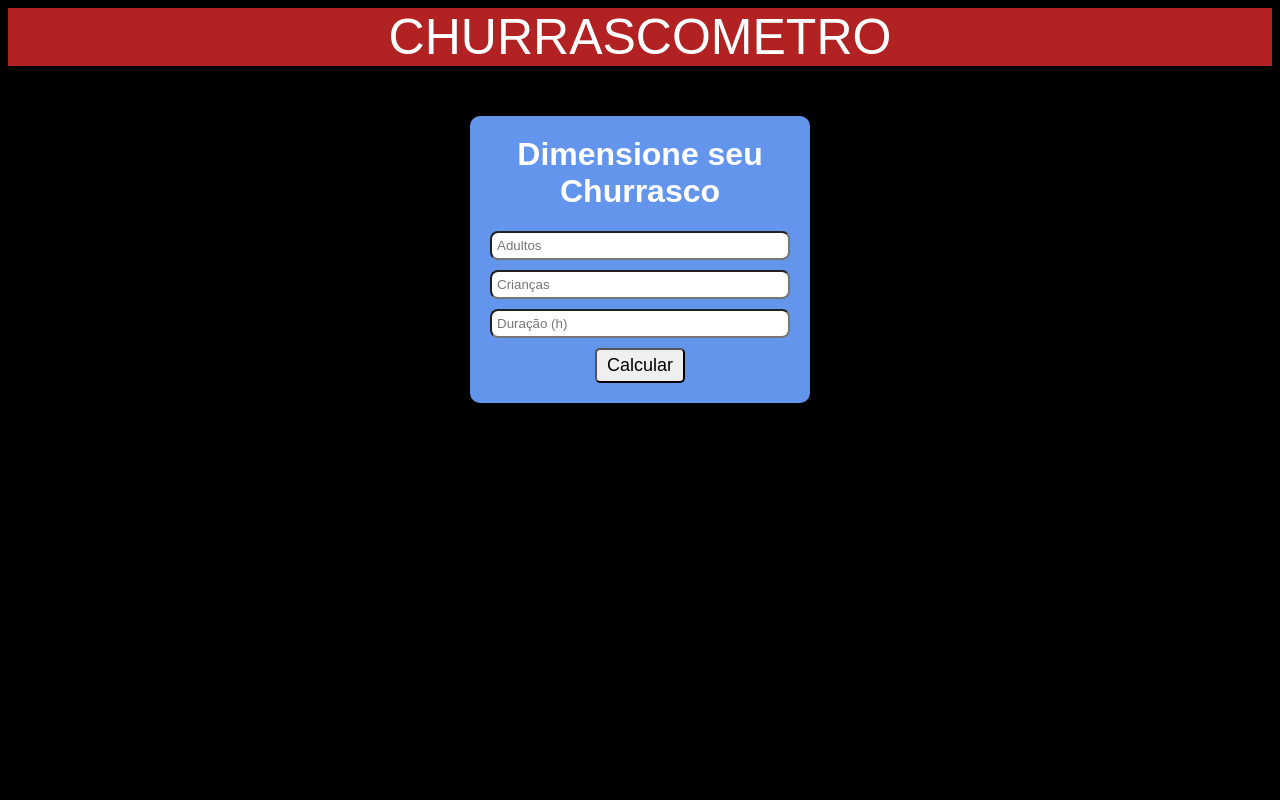
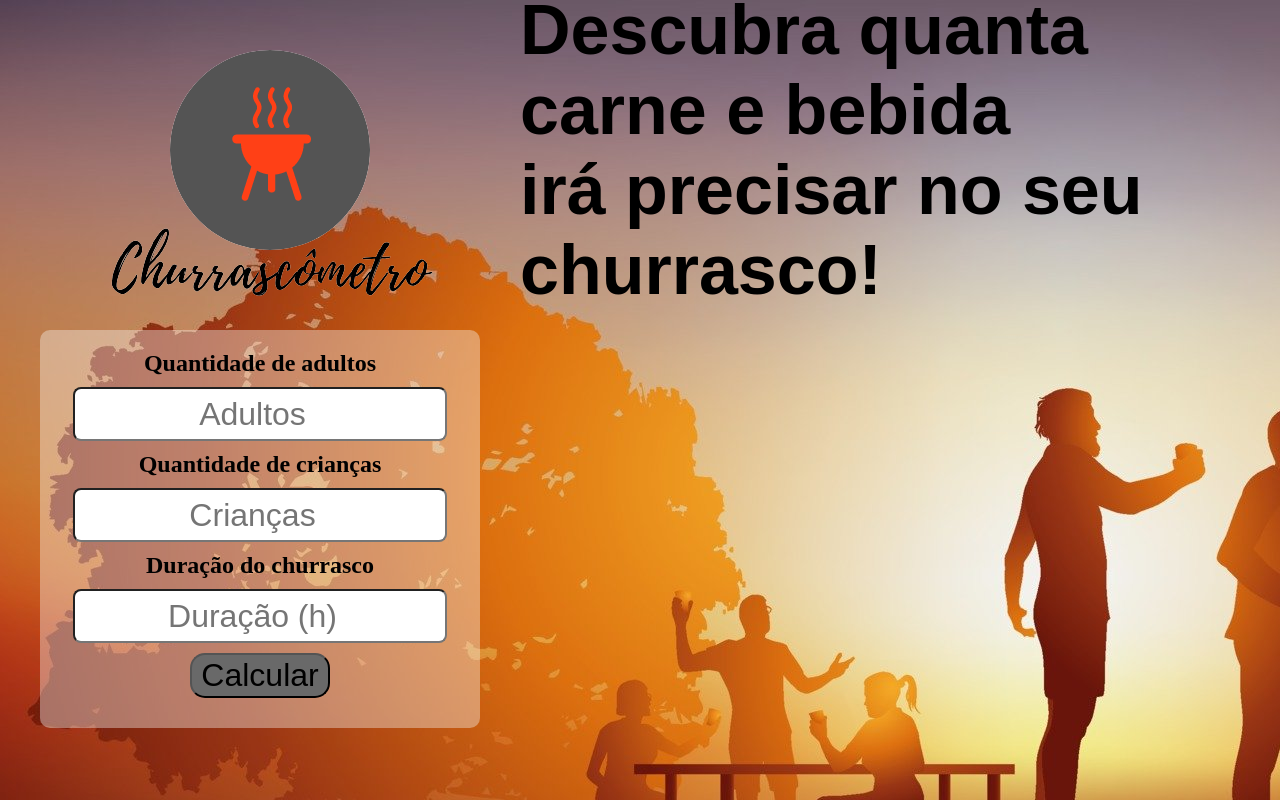
Before and after one commit to Felipe-Albert/Churrascometro, a plain HTML site: page Dimensionador de churrasco/index.html in a window 1280 px wide. Drawn offline with Linux system fonts and the light colour scheme; a web font is replaced by a local one.

Commit message:
Add files via upload

```diff
--- a/Dimensionador de churrasco/index.html
+++ b/Dimensionador de churrasco/index.html
@@ -5,22 +5,32 @@
     <meta http-equiv="X-UA-Compatible" content="IE=edge">
     <meta name="viewport" content="width=device-width, initial-scale=1.0">
     <link rel="stylesheet" type="text/css" href="./style/style.css">
+    <link rel="icon" href="./images/icone_churrasco.jpg" type="image/jpg">
+
+
+    <link href = "https: //fonts.googleapis.com/css2? family = Poppins: wght @ 200 & display = swap "rel =" stylesheet ">
     <title>Churrascometro</title>
 </head>
 
 <body>
-    <div class="topo">CHURRASCOMETRO</div>
+    <header>
+        <img class="logo" src="./images/CHURRASCÔMETRO.png">
+        <h1 class="topo">Descubra quanta carne e bebida <br> irá precisar no seu churrasco!</h1>
+    </header>
 
     <div class="container">
-        <h1>Dimensione seu Churrasco</h1>
+
+        <h2>Quantidade de adultos</h2>
         <input id="adultos" name="adultos" type="number" placeholder="Adultos">
+        <h2>Quantidade de crianças</h2>
         <input id="criancas" name="criancas" type="number" placeholder="Crianças">
+        <h2>Duração do churrasco</h2>
         <input id="duracao" name="duracao" type="number" placeholder="Duração (h)">
         <button onclick="calcular()">Calcular</button>
 
         <div id="resultado">
+        </div>
 
-        </div>
     </div>
 
     <script src="./script/script.js"></script>
--- a/Dimensionador de churrasco/script/script.js
+++ b/Dimensionador de churrasco/script/script.js
@@ -11,7 +11,6 @@ let inputDuracao = document.getElementById("duracao");
 let resultado = document.getElementById("resultado");
 
 function calcular() {
-    console.log("calculando...")
 
     let adultos = inputAdultos.value;
     let criancas = inputCriancas.value;
@@ -24,7 +23,7 @@ function calcular() {
 
     resultado.innerHTML = `<p>${qtdTotalCarne / 1000} Kg de Carne</p>`
     resultado.innerHTML += `<p>${Math.ceil(qtdTotalCerveja / 355)} Latas de Cerveja</p>`
-    resultado.innerHTML += `<p>${Math.ceil(qtdTotalRefrigerante / 2000)} Garrafas de Refrigerante</p>`
+    resultado.innerHTML += `<p>${Math.ceil(qtdTotalRefrigerante / 2000)} Garrafas (2L) de Refrigerante</p>`
 
 }
 
--- a/Dimensionador de churrasco/style/style.css
+++ b/Dimensionador de churrasco/style/style.css
@@ -1,46 +1,60 @@
-body{
-    background-color: black;
+*{
+    margin: 0;
+    text-decoration: none;
+
+}
+header{
+    display: flex;
+    align-items: center;
+    flex-direction: row;
+    justify-content: space-between;
+    padding-left: 20px;
+    padding-right: 40px;
+    margin-top: -100px;
 }
 
 .topo{
+
+    font-size: 70px;
     font-family: Arial, Helvetica, sans-serif;
-    background-color: firebrick;
-    color: white;
-    text-align: center;
-    font-size: 50px;
+}
 
+body{
+    background-image: url(../images/churrasco_em_familia.jpg);
 }
 
 .container{
-    font-family: Arial, Helvetica, sans-serif;
-    max-width: 300px;
-    margin: auto;
-    margin-top: 50px;
-    background-color: cornflowerblue;
-    color: white;
+    max-width: 400px;
+    margin-top: -70px;
+    margin-left: 40px;
+    background-color: rgba(245, 239, 235, 0.400);
+    color: black;
     text-align: center;
+
     padding: 20px;
     border-radius: 10px;
 }
 
-h1{
-    margin-top: 0;
-}
-
 input{
-    width: 100%;
-    display: block;
+    height: 40px;
+    text-align: center;
+    font-size: 2rem;
+    width: 90%;
     padding: 5px;
-    box-sizing: border-box;
-    margin-bottom: 10px;
+    margin: 10px;
     border-radius: 8px;
 }
 
 button{
-    width: 30%;
-    height: 35px;
-    padding: 5px;
-    border-radius: 5px;
+    width: 35%;
+    height: 45px;
+    border-radius: 15px;
     text-align: center;
-    font-size: 18px;
+    font-size: 2rem;
+    background-color: DimGray;
 }
+
+#resultado{
+    font-size: 30px;
+    margin-top: 10px;
+}
```
Also changed, not shown: Dimensionador de churrasco/images/CHURRASCÔMETRO.png (added), Dimensionador de churrasco/images/churrasco_em_familia.jpg (added), Dimensionador de churrasco/images/icone_churrasco.jpg (added).
